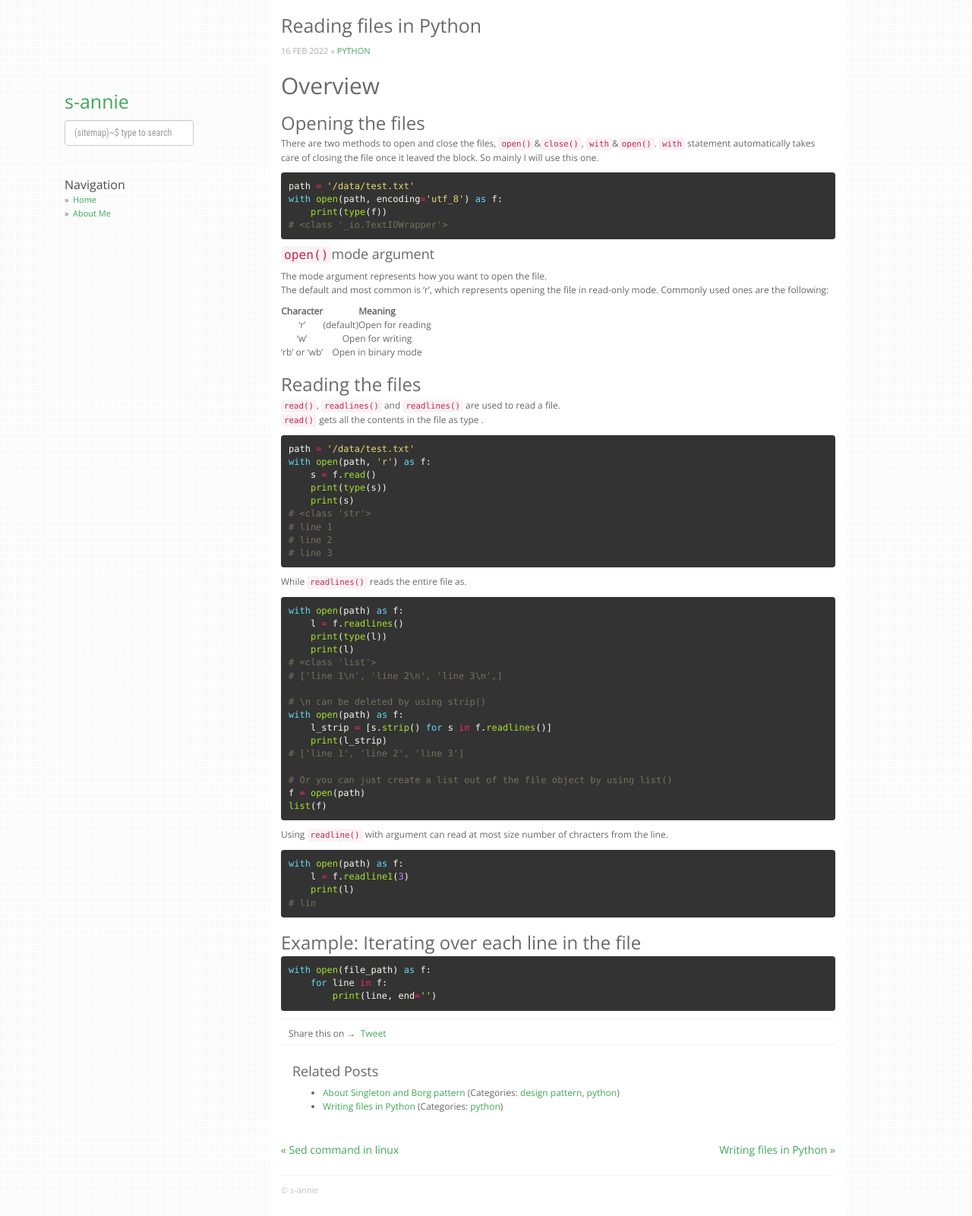
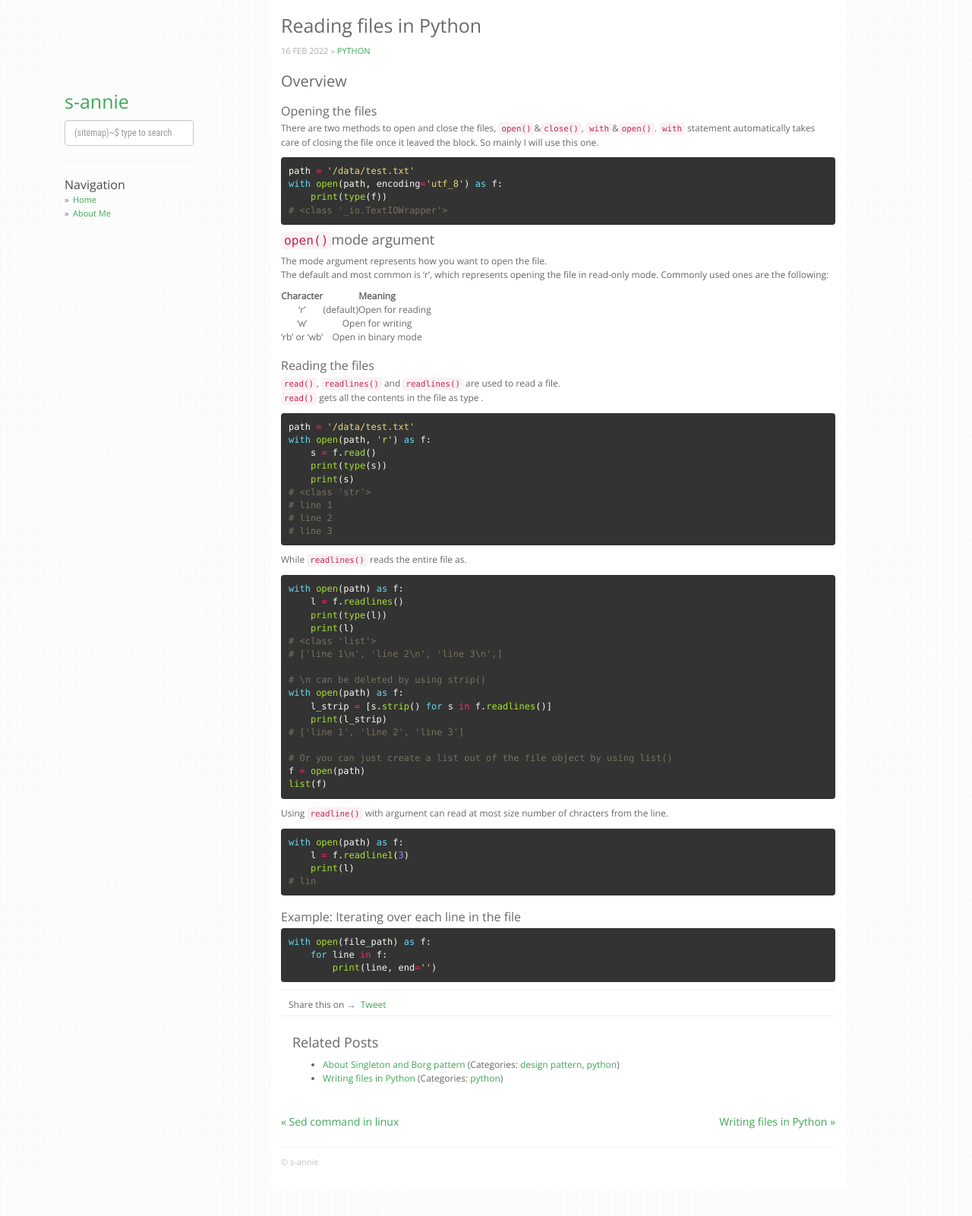
Before and after one commit to s-annie/s-annie.github.io, a Jekyll site: the page built from _posts/2022-02-16-Reading files in Python.md, in a window 1280 px wide. Shown: the whole page at 76% size. Built offline with Jekyll 4.4.1, drawn with Linux system fonts in a browser that asks for light colours; nearby versions of some CDN libraries; comment, search, counter and statistics services are not loaded.

Commit message:
changed font size

```diff
--- a/static/css/main.css
+++ b/static/css/main.css
@@ -28,8 +28,13 @@ h1 {
   margin-bottom: 10px;
   font-size: 25px;
 }
-h2, h3 {
+h2 {
   margin-bottom: 5px;
+  font-size: 20px;
+}
+h3 {
+  margin-bottom: 5px;
+  font-size: 16px
 }
 a, a:link, a:active {
   text-decoration: none;
```
